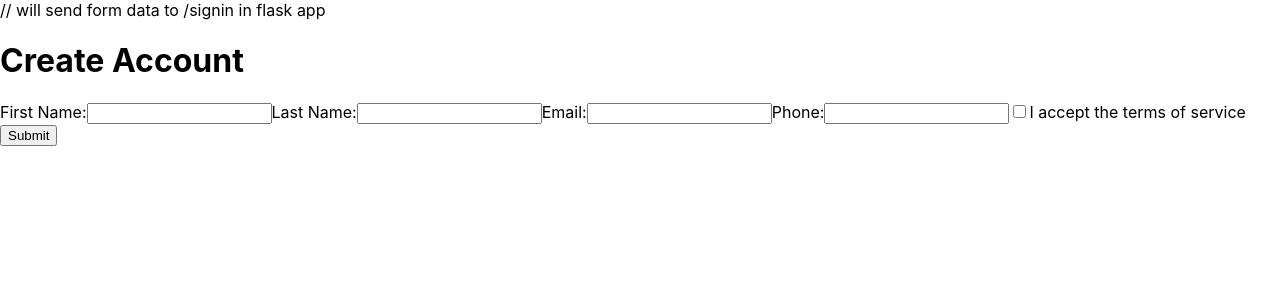
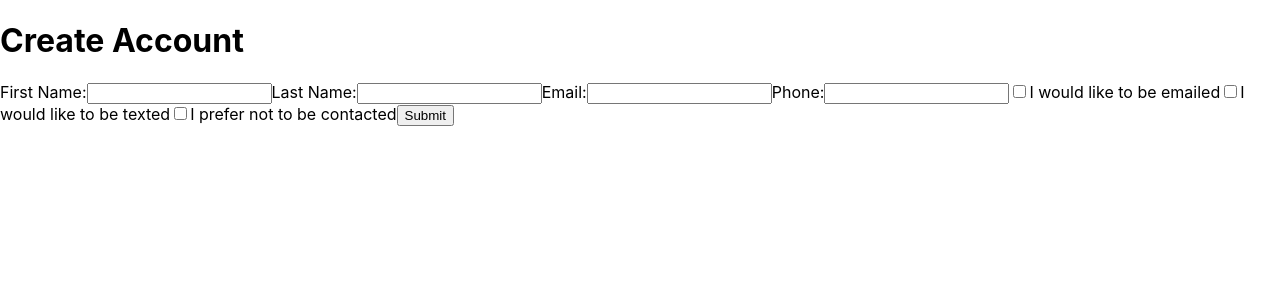
Before and after one commit to gibsonc2/Boomtown---CofC-Captsone, a React (Create React App) app in the folder openhouse/: page / in a window 1280 px wide. Shown: the top 300 px of the page. Built offline with nearby package versions, Linux system fonts and the light colour scheme.

Commit message:
added all 3 checkboxes for communication preferences

```diff
--- a/openhouse/src/App.js
+++ b/openhouse/src/App.js
@@ -5,20 +5,12 @@ export default function App() {
   const [lname, setLName] = React.useState("");
   const [email, setEmail] = React.useState("");
   const [phone, setPhone] = React.useState("");
-  const [acceptedTerms, setAcceptedTerms] = React.useState(false);
-
-  const handleSubmit = (event) => {
-    console.log(`
-      Email: ${email}
-      Password: ${fname}
-      Accepted Terms: ${acceptedTerms}
-    `);
-
-    event.preventDefault();
-  }
+  const [prefEmail, setPrefEmail] = React.useState("");
+  const [prefText, setPrefText] = React.useState("");
+  const [prefNone, setPrefNone] = React.useState("");
 
   return (
-    <form method='POST' action='/signin'> // will send form data to /signin in flask app
+    <form method='POST' action='/signin'>
       <h1>Create Account</h1>
 
       <label>
@@ -67,12 +59,32 @@ export default function App() {
 
       <label>
         <input
-          name="acceptedTerms"
+          name="prefEmail"
           type="checkbox"
-          id="acceptedTerms"
-          onChange={e => setAcceptedTerms(e.target.value)}
-          required />
-        I accept the terms of service
+          id="prefEmail"
+          onChange={e => setPrefEmail(e.target.value)}
+          />
+        I would like to be emailed
+      </label>
+
+      <label>
+        <input
+          name="prefText"
+          type="checkbox"
+          id="prefText"
+          onChange={e => setPrefText(e.target.value)}
+          />
+        I would like to be texted
+      </label>
+
+      <label>
+        <input
+          name="prefNone"
+          type="checkbox"
+          id="prefNone"
+          onChange={e => setPrefNone(e.target.value)}
+          />
+        I prefer not to be contacted
       </label>
 
       <button
```
